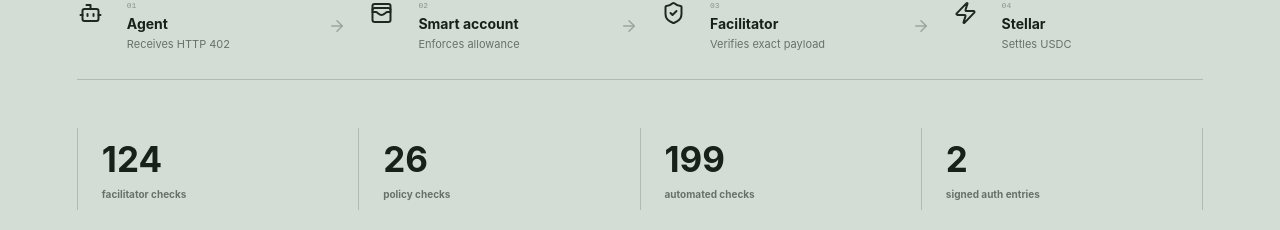
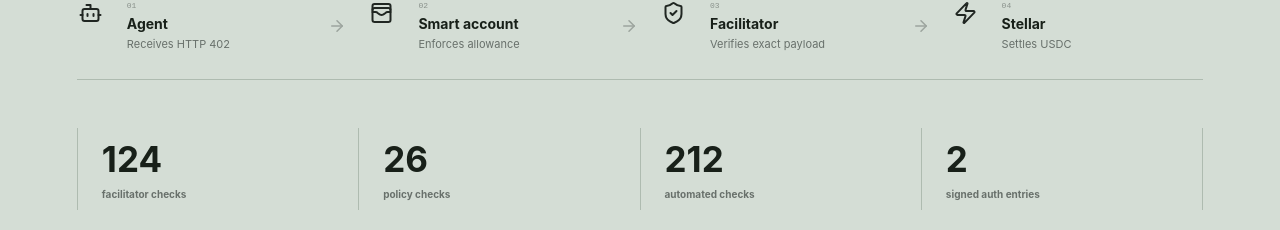
Before and after one commit to karagozemin/AgentAllowance, a React (Vite) app in the folder apps/console/: page / in a window 1280 px wide. Shown: the part 3027-3257 px from the top of the page. Built offline with nearby package versions, Linux system fonts and the light colour scheme.

Commit message:
docs: align final verification totals

```diff
--- a/apps/console/src/client/LandingPage.tsx
+++ b/apps/console/src/client/LandingPage.tsx
@@ -198,7 +198,7 @@
         <div className="verification-row">
           <div><strong>124</strong><span>facilitator checks</span></div>
           <div><strong>26</strong><span>policy checks</span></div>
-          <div><strong>199</strong><span>automated checks</span></div>
+          <div><strong>212</strong><span>automated checks</span></div>
           <div><strong>2</strong><span>signed auth entries</span></div>
         </div>
       </section>
```
Also changed, not shown: 3 other files (tests, documents, lock files or other folders).
